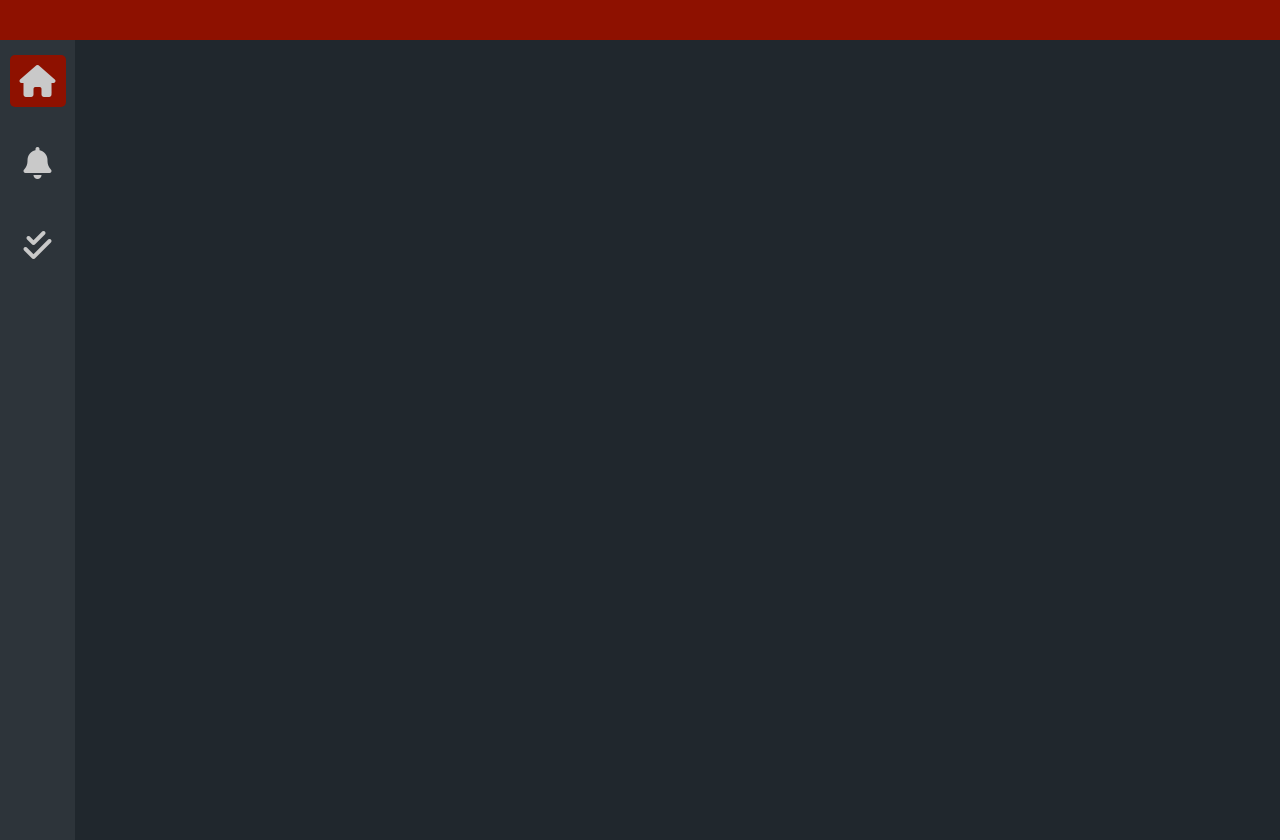
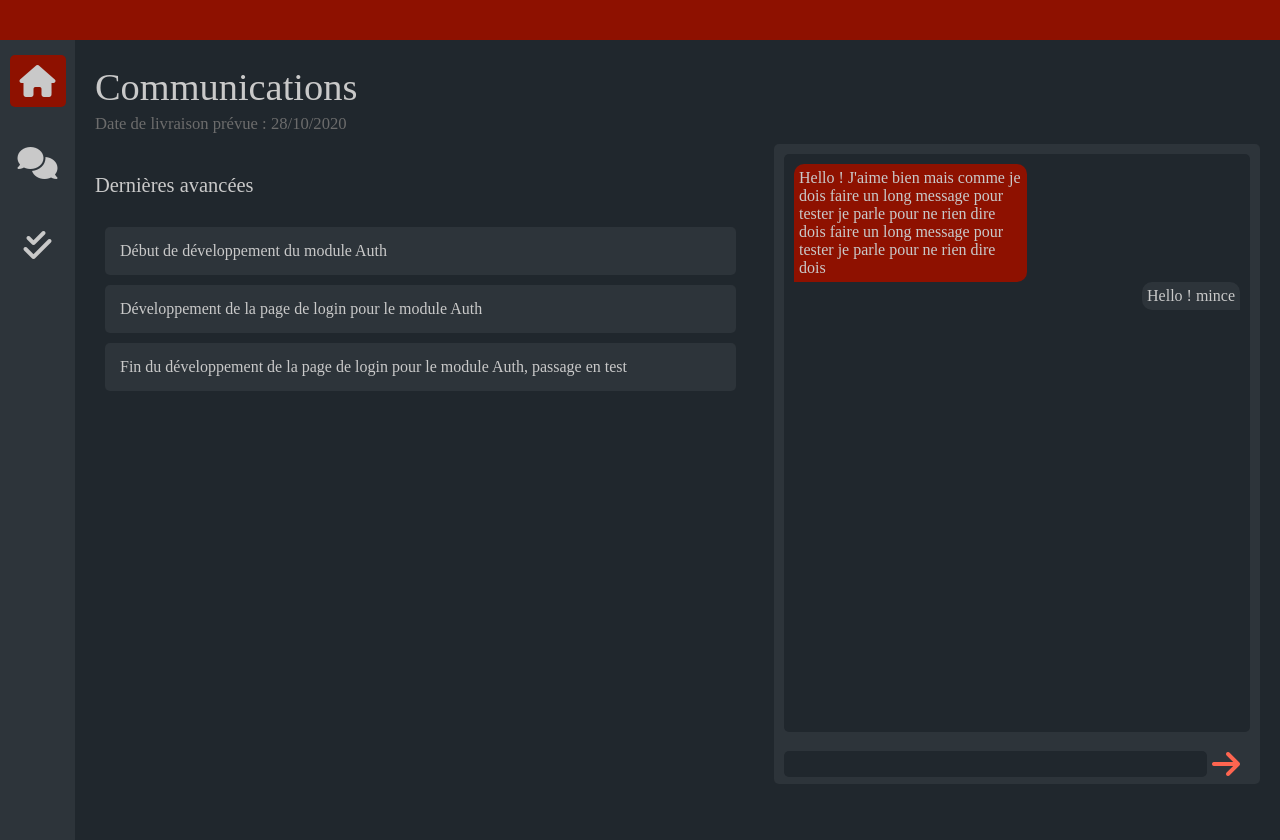
Before and after one commit to aklipfel/project-tracker, a Vue app: page /communications in a window 1280 px wide. Built offline with nearby package versions, Linux system fonts and the light colour scheme.

Commit message:
Communications page

```diff
--- a/src/components/Nav.vue
+++ b/src/components/Nav.vue
@@ -7,11 +7,11 @@
         class="fas fa-home fa-2x"
       ></i
     ></router-link>
-    <router-link to="/updates">
+    <router-link to="/communications">
       <i
         @click="setActive(2)"
         v-bind:class="{ active: active == 2 }"
-        class="fas fa-bell fa-2x"
+        class="fas fa-comments fa-2x"
       >
       </i
     ></router-link>
--- a/src/router/index.js
+++ b/src/router/index.js
@@ -16,12 +16,12 @@
     component: () => import(/* webpackChunkName: "about" */ '../views/Auth.vue')
   },
   {
-    path: '/updates',
-    name: 'Updates',
+    path: '/communications',
+    name: 'Communications',
     // route level code-splitting
     // this generates a separate chunk (about.[hash].js) for this route
     // which is lazy-loaded when the route is visited.
-    component: () => import(/* webpackChunkName: "about" */ '../views/Updates.vue')
+    component: () => import(/* webpackChunkName: "about" */ '../views/Communications.vue')
   },
   {
     path: '/tasks',
--- /dev/null
+++ b/src/views/Communications.vue
@@ -0,0 +1,62 @@
+<template>
+  <div id="communications">
+    <TopBar title="Communications" />
+    <div class="content">
+      <div class="tasks">
+        <h2>Dernières avancées</h2>
+        <NotificationTile
+          v-for="notif in notifications"
+          :key="notif.id"
+          :text="notif.text"
+        />
+      </div>
+      <ChatBox />
+    </div>
+  </div>
+</template>
+
+
+<script>
+import NotificationTile from "@/components/NotificationTile";
+import TopBar from "@/components/TopBar";
+import ChatBox from "@/components/ChatBox";
+export default {
+  name: "Communications",
+  components: {
+    TopBar,
+    NotificationTile,
+    ChatBox,
+  },
+  data() {
+    return {
+      notifications: [
+        {
+          id: 1,
+          text: "Début de développement du module Auth",
+        },
+        {
+          id: 2,
+          text: "Développement de la page de login pour le module Auth",
+        },
+        {
+          id: 3,
+          text:
+            "Fin du développement de la page de login pour le module Auth, passage en test",
+        },
+      ],
+    };
+  },
+};
+</script>
+
+<style lang="scss" scoped>
+@import "@/assets/scss/_variables.scss";
+
+#communications {
+  padding: 20px;
+
+  .tasks {
+    width: 60%;
+  }
+}
+</style>
--- a/src/views/Updates.vue
+++ /dev/null
@@ -1,21 +0,0 @@
-<template>
-  <div class="updates">
-    <TopBar title="Mise à jour : Design v0.1">
-      <!-- <button class="accept">VALIDER</button>
-      <button class="red">REFUSER</button> -->
-      <button class="accept"><i class="fas fa-check fa-lg"></i>ACCEPTER</button>
-      <button class="red"><i class="fas fa-times fa-lg"></i>REFUSER</button>
-    </TopBar>
-  </div>
-</template>
-
-
-<script>
-import TopBar from '@/components/TopBar'
-export default {
-  name:"Updates",
-  components : {
-    TopBar
-  }
-}
-</script>
```
